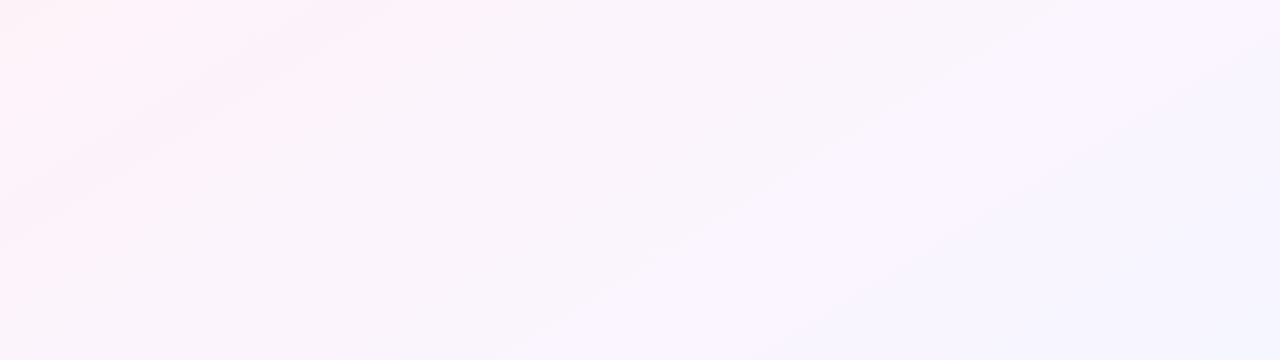
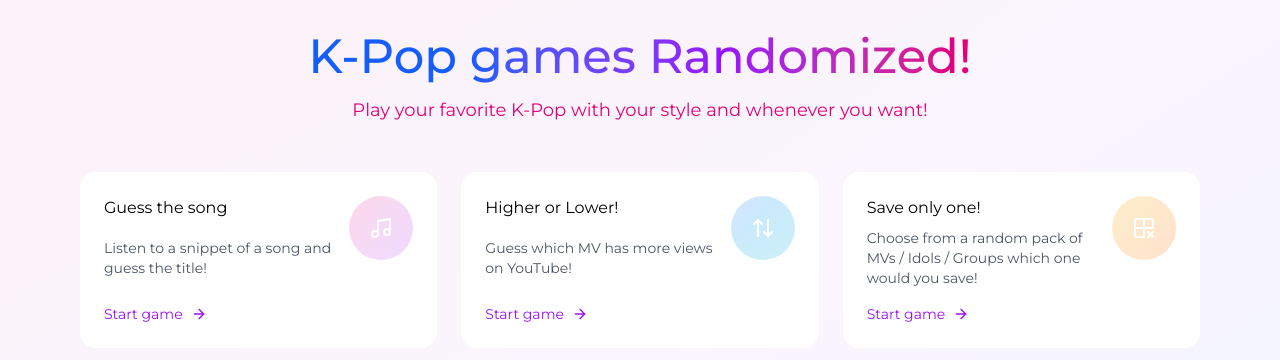
Before and after one commit to CMF-Keph/kpop-games-randomized, a Next.js app: page / in a window 1280 px wide. Shown: the top 360 px of the page. Built offline with nearby package versions, Linux system fonts and the light colour scheme.

Commit message:
feat: home page

```diff
--- /dev/null
+++ b/app/games.ts
@@ -0,0 +1,35 @@
+import { ArrowUpDown, Grid2x2X, LucideIcon, Music } from "lucide-react";
+
+export type GameType = 'guess-song-snippet' | 'higher-lower' | 'save-one';
+
+export const GAMES: Game[] = [
+	{
+		id: 'guess-song-snippet' as GameType,
+		name: 'Guess the song',
+		description: 'Listen to a snippet of a song and guess the title!',
+		color: 'from-pink-500 to-purple-500',
+		icon: Music
+	},
+	{
+		id: 'higher-lower' as GameType,
+		name: 'Higher or Lower!',
+		description: 'Guess which MV has more views on YouTube!',
+		color: 'from-blue-500 to-cyan-500',
+		icon: ArrowUpDown
+	},
+	{
+		id: 'save-one' as GameType,
+		name: 'Save only one!',
+		description: 'Choose from a random pack of MVs / Idols / Groups which one would you save!',
+		color: 'from-yellow-500 to-orange-500',
+		icon: Grid2x2X
+	},
+];
+
+export interface Game {
+	id: GameType;
+	name: string;
+	description: string;
+	color: string;
+	icon: LucideIcon
+}
--- a/app/layout.tsx
+++ b/app/layout.tsx
@@ -17,11 +17,15 @@ export default function RootLayout({
   children: React.ReactNode;
 }>) {
   return (
-    <html lang="en">
+    <html lang="en" suppressHydrationWarning={true} data-lt-installed="true">
       <body
-        className={`${montserrat.className} antialiased min-h-screen bg-linear-to-br from-pink-50 via-purple-50 to-blue-50`}
+        className={`${montserrat.className} antialiased min-h-screen bg-linear-to-br from-pink-50 via-purple-50 to-blue-50 p-4`}
       >
-        {children}
+        <main
+          className="max-w-6xl mx-auto"
+        >
+          {children}
+        </main>
       </body>
     </html>
   );
--- a/app/page.tsx
+++ b/app/page.tsx
@@ -1,5 +1,42 @@
-export default function Home() {
+import { ArrowRight } from "lucide-react";
+import { GAMES } from "./games";
+
+export const Home = () => {
   return (
-    <div></div>
+    <div className="flex flex-col p-4 gap-12">
+      <div className="flex flex-col gap-4">
+        <h1 className="text-5xl text-center text-blue-600 font-medium">K-Pop <span className="text-5xl bg-linear-to-l from-pink-600 via-purple-600 to-blue-600 bg-clip-text text-transparent">games Randomized!</span></h1>
+        <p className="text-lg text-pink-600 text-center">Play your favorite K-Pop with your style and whenever you want!</p>
+      </div>
+      <div className="grid grid-cols-1 md:grid-cols-2 lg:grid-cols-3 gap-6">
+        {
+          GAMES.map((game) => {
+            const Icon = game.icon;
+            return (
+              <button
+                className="bg-white rounded-2xl relative group p-6 hover:shadow-2xl transition-all duration-300 hover:-translate-y-2 text-left cursor-pointer"
+              >
+                <div
+                  className={`absolute flex items-center justify-center top-6 right-6 w-16 h-16 rounded-full bg-linear-to-br ${game.color} opacity-20 group-hover:opacity-40 transition-opacity`}
+                >
+                  <Icon className="w-6 h-6 text-white" />
+                </div>
+                <div className="max-w-9/12 flex flex-col justify-between h-full">
+                  <h3 className="mb-2">{game.name}</h3>
+                  <p className="text-gray-600 text-sm mb-4">{game.description}</p>
+                  <div className="flex items-center text-sm text-purple-600 group-hover:text-purple-700">
+                    Start game
+                    <ArrowRight className="w-4 h-4 ml-2 group-hover:translate-x-1 transition-transform" />
+                  </div>
+                </div>
+              </button>
+            );
+          })
+        }
+
+      </div>
+    </div>
   );
 }
+
+export default Home;
--- a/package.json
+++ b/package.json
@@ -9,6 +9,7 @@
     "lint": "eslint"
   },
   "dependencies": {
+    "lucide-react": "^0.561.0",
     "next": "16.0.10",
     "react": "19.2.1",
     "react-dom": "19.2.1"
```
Also changed, not shown: 1 other file (tests, documents, lock files or other folders).
